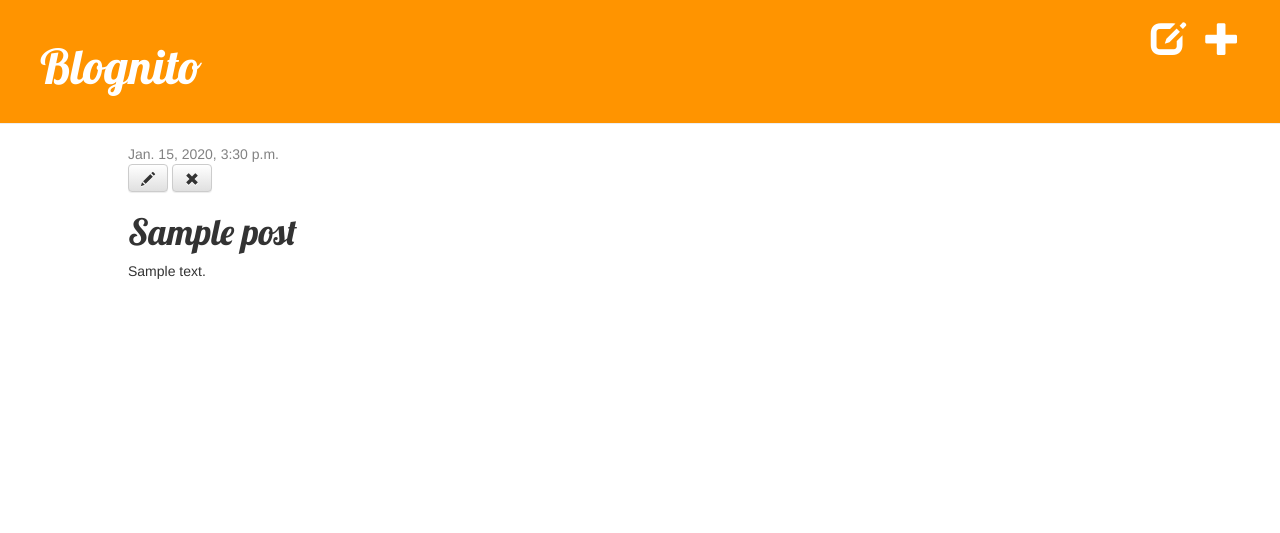
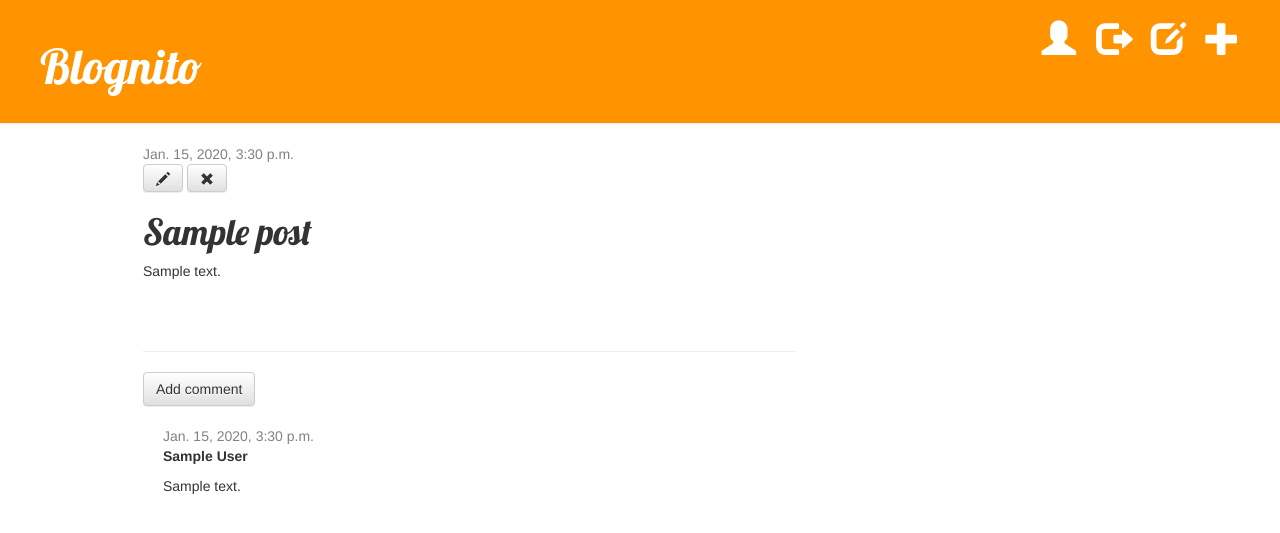
Before and after one commit to chiillax/my-first-blog, a Django app: page /post/1/ in a window 1280 px wide. Shown: the top 533 px of the page. Run offline with Django 3.2, Linux system fonts and the light colour scheme; a user stored in the database is signed in; tables that the repository leaves empty hold one stand-in row (values such as "Sample post"); some libraries are stand-ins or nearby versions.

Commit message:
added comment model

```diff
--- a/blog/admin.py
+++ b/blog/admin.py
@@ -1,4 +1,5 @@
 from django.contrib import admin
-from .models import Post
+from .models import Post, Comment
 
 admin.site.register(Post)
+admin.site.register(Comment)
--- a/blog/models.py
+++ b/blog/models.py
@@ -1,18 +1,41 @@
+#!/usr/bin/python
+# -*- coding: utf-8 -*-
+
 from django.db import models
 from django.utils import timezone
 
+
 class Post(models.Model):
+
     author = models.ForeignKey('auth.User', on_delete=models.CASCADE)
     title = models.CharField(max_length=200)
     text = models.TextField()
-    created_date = models.DateTimeField(
-            default=timezone.now)
-    published_date = models.DateTimeField(
-            blank=True, null=True)
+    created_date = models.DateTimeField(default=timezone.now)
+    published_date = models.DateTimeField(blank=True, null=True)
 
     def publish(self):
         self.published_date = timezone.now()
         self.save()
 
+    def approved_comments(self):
+        return self.comments.filter(approved_comment=True)
+
     def __str__(self):
         return self.title
+
+
+class Comment(models.Model):
+
+    post = models.ForeignKey('blog.Post', on_delete=models.CASCADE,
+                             related_name='comments')
+    author = models.CharField(max_length=200)
+    text = models.TextField()
+    created_date = models.DateTimeField(default=timezone.now)
+    approved_comment = models.BooleanField(default=False)
+
+    def approve(self):
+        self.approved_comment = True
+        self.save()
+
+    def __str__(self):
+        return self.text
--- a/blog/static/css/blog.css
+++ b/blog/static/css/blog.css
@@ -69,3 +69,7 @@ h4 {
 .post h1 a:visited {
 	color: #000000;
 }
+
+.comment {
+    margin: 20px 0px 20px 20px;
+}
--- a/blog/templates/blog/base.html
+++ b/blog/templates/blog/base.html
@@ -12,15 +12,23 @@
             {% if user.is_authenticated %}
                 <a href="{% url 'post_new' %}" class="top-menu" title="Add"><span class="glyphicon glyphicon-plus"></span></a>
                 <a href="{% url 'post_draft_list' %}" class="top-menu" title="Draft"><span class="glyphicon glyphicon-edit"></span></a>
-			{% endif %}
+				<a href="{% url 'logout' %}" class="top-menu" title="logout"><span class="glyphicon glyphicon-log-out"></span></a>
+<!--    			<p class="top-menu" style="font-size: 180%">hello {{user.username}} </p>-->
+          		<a href="/" class="top-menu" title={{user.username}} ><span class="glyphicon glyphicon-user"></span></a>
+
+           	{% else %}
+            	<a href="{% url 'login' %}" class="top-menu"><span class="glyphicon glyphicon-lock"></span></a>
+            {% endif %}
+
             <h1><a href="/">Blognito</a></h1>
+
         </div>
         <div class="content container">
             <div class="row">
-
+                <div class="col-md-8">
                     {% block content %}
                     {% endblock %}
-
+                </div>
             </div>
         </div>
     </body>
--- a/blog/templates/blog/post_detail.html
+++ b/blog/templates/blog/post_detail.html
@@ -17,4 +17,24 @@
         <h1>{{ post.title }}</h1>
         <p>{{ post.text|linebreaksbr }}</p>
     </div>
+
+    <hr>
+    <a class="btn btn-default" href="{% url 'add_comment_to_post' pk=post.pk %}">Add comment</a>
+	{% for comment in post.comments.all %}
+    	{% if user.is_authenticated or comment.approved_comment %}
+    		<div class="comment">
+        		<div class="date">
+            		{{ comment.created_date }}
+            		{% if not comment.approved_comment %}
+                		<a class="btn btn-default" href="{% url 'comment_remove' pk=comment.pk %}"><span class="glyphicon glyphicon-remove"></span></a>
+                		<a class="btn btn-default" href="{% url 'comment_approve' pk=comment.pk %}"><span class="glyphicon glyphicon-ok"></span></a>
+            		{% endif %}
+        		</div>
+        		<strong>{{ comment.author }}</strong>
+        		<p>{{ comment.text|linebreaks }}</p>
+    		</div>
+    	{% endif %}
+		{% empty %}
+    		<p>No comments here yet :(</p>
+	{% endfor %}
 {% endblock %}
--- a/blog/templates/blog/post_list.html
+++ b/blog/templates/blog/post_list.html
@@ -8,6 +8,7 @@
             </div>
             <h1><a href="{% url 'post_detail' pk=post.pk %}">{{ post.title }}</a></h1>
             <p>{{ post.text|linebreaksbr }}</p>
+            <a href="{% url 'post_detail' pk=post.pk %}">Comments: {{ post.approved_comments.count }}</a>
         </div>
     {% endfor %}
-{% endblock %}
+{% endblock content %}
--- a/blog/urls.py
+++ b/blog/urls.py
@@ -8,6 +8,10 @@ urlpatterns = [
 	path('post/new/', views.post_new, name='post_new'),
 	path('post/<int:pk>/edit/', views.post_edit, name='post_edit'),
 	url(r'^drafts/$', views.post_draft_list, name='post_draft_list'),
+#	path('drafts/', views.post_draft_list, name='post_draft_list'),
 	url(r'^post/(?P<pk>\d+)/publish/$', views.post_publish, name='post_publish'),
 	url(r'^post/(?P<pk>\d+)/remove/$', views.post_remove, name='post_remove'),
+	url(r'^post/(?P<pk>\d+)/comment/$', views.add_comment_to_post, name='add_comment_to_post'),
+	url(r'^comment/(?P<pk>\d+)/approve/$', views.comment_approve, name='comment_approve'),
+	url(r'^comment/(?P<pk>\d+)/remove/$', views.comment_remove, name='comment_remove'),
 ]
--- a/blog/views.py
+++ b/blog/views.py
@@ -1,17 +1,25 @@
 from django.shortcuts import render, get_object_or_404
 from django.shortcuts import redirect
 from django.utils import timezone
-from .models import Post
-from .forms import PostForm
+from .models import Post, Comment
+from .forms import PostForm, CommentForm
+from django.contrib.auth.decorators import login_required
 
+
+
+@login_required
 def post_list(request):
 	posts = Post.objects.filter(published_date__lte=timezone.now()).order_by('published_date')
 	return render(request, 'blog/post_list.html', {'posts': posts})
 
+
+@login_required
 def post_detail(request, pk):
     post = get_object_or_404(Post, pk=pk)
     return render(request, 'blog/post_detail.html', {'post': post})
 
+
+@login_required
 def post_new(request):
     if request.method == "POST":
         form = PostForm(request.POST)
@@ -25,6 +33,8 @@ def post_new(request):
         form = PostForm()
     return render(request, 'blog/post_edit.html', {'form': form})
 
+
+@login_required
 def post_edit(request, pk):
     post = get_object_or_404(Post, pk=pk)
     if request.method == "POST":
@@ -39,15 +49,21 @@ def post_edit(request, pk):
         form = PostForm(instance=post)
     return render(request, 'blog/post_edit.html', {'form': form})
 
+
+@login_required
 def post_draft_list(request):
     posts = Post.objects.filter(published_date__isnull=True).order_by('created_date')
     return render(request, 'blog/post_draft_list.html', {'posts': posts})
 
+
+@login_required
 def post_publish(request, pk):
     post = get_object_or_404(Post, pk=pk)
     post.publish()
     return redirect('post_detail', pk=pk)
 
+
+@login_required
 def post_remove(request, pk):
 	post = get_object_or_404(Post, pk=pk)
 	if post.published_date:
@@ -56,3 +72,29 @@ def post_remove(request, pk):
 	else:
 		post.delete()
 		return redirect('post_draft_list')
+
+def add_comment_to_post(request, pk):
+    post = get_object_or_404(Post, pk=pk)
+    if request.method == "POST":
+        form = CommentForm(request.POST)
+        if form.is_valid():
+            comment = form.save(commit=False)
+            comment.post = post
+            comment.save()
+            return redirect('post_detail', pk=post.pk)
+    else:
+        form = CommentForm()
+    return render(request, 'blog/add_comment_to_post.html', {'form': form})
+
+
+@login_required
+def comment_approve(request, pk):
+    comment = get_object_or_404(Comment, pk=pk)
+    comment.approve()
+    return redirect('post_detail', pk=comment.post.pk)
+
+@login_required
+def comment_remove(request, pk):
+    comment = get_object_or_404(Comment, pk=pk)
+    comment.delete()
+    return redirect('post_detail', pk=comment.post.pk)
--- a/myproj/settings.py
+++ b/myproj/settings.py
@@ -120,3 +120,5 @@ USE_TZ = True
 
 STATIC_URL = '/static/'
 STATIC_ROOT = os.path.join(BASE_DIR, 'static')
+
+LOGIN_REDIRECT_URL = '/'
--- a/myproj/urls.py
+++ b/myproj/urls.py
@@ -13,10 +13,14 @@ Including another URLconf
     1. Import the include() function: from django.urls import include, path
     2. Add a URL to urlpatterns:  path('blog/', include('blog.urls'))
 """
+from django.conf.urls import include, url
 from django.contrib import admin
-from django.urls import path, include
+
+from django.contrib.auth import views
 
 urlpatterns = [
-    path('admin/', admin.site.urls),
-	path('', include('blog.urls')),
+    url(r'^admin/', admin.site.urls),
+    url(r'^accounts/login/$', views.login, name='login'),
+	url(r'^accounts/logout/$', views.logout, name='logout', kwargs={'next_page': '/'}),
+    url(r'', include('blog.urls')),
 ]
```
Also changed, not shown: blog/forms.py (+7 -1 lines), blog/templates/blog/add_comment_to_post.html (added, +9 -0 lines), blog/templates/registration/login.html (added, +24 -0 lines), blog/migrations/0002_comment.py (added).
